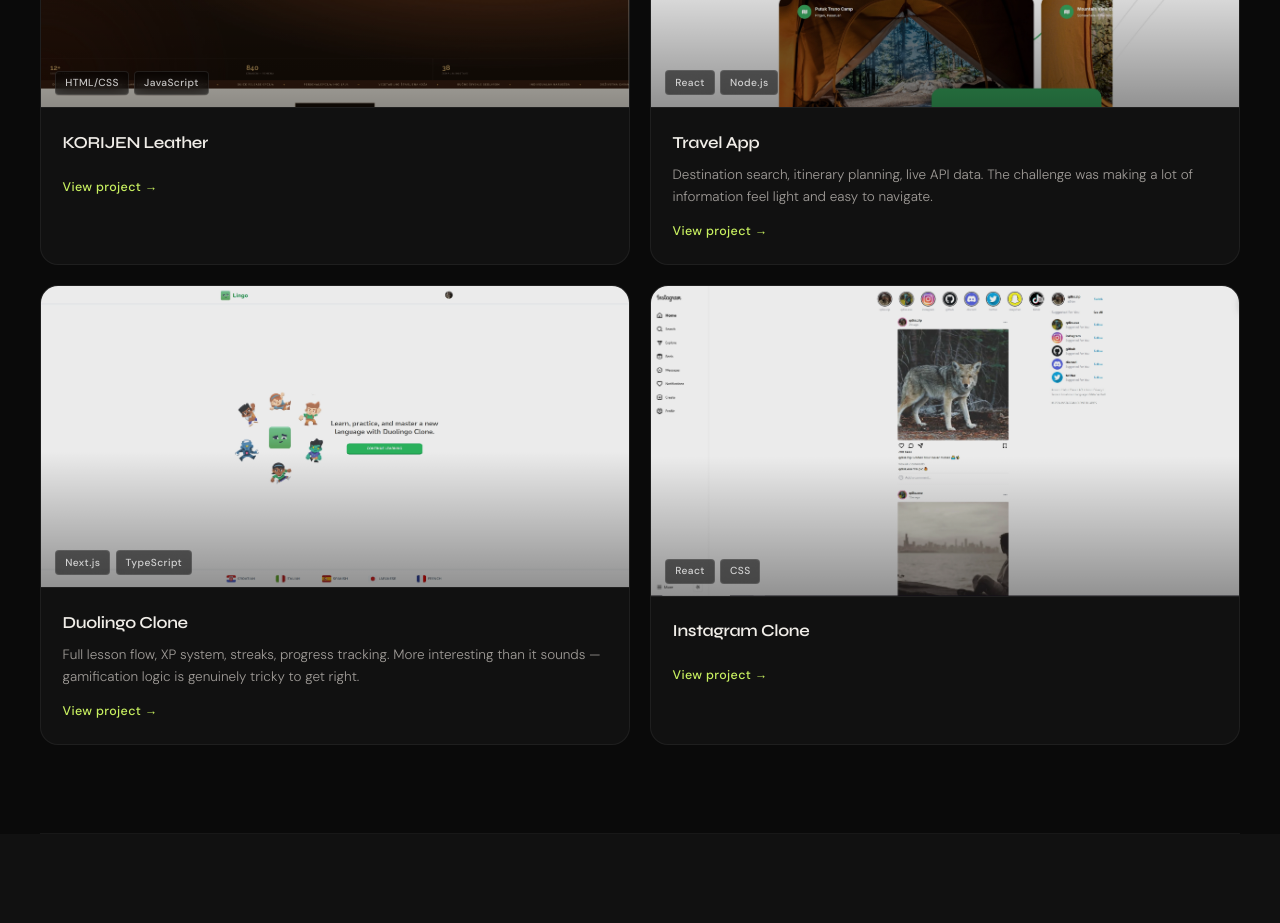
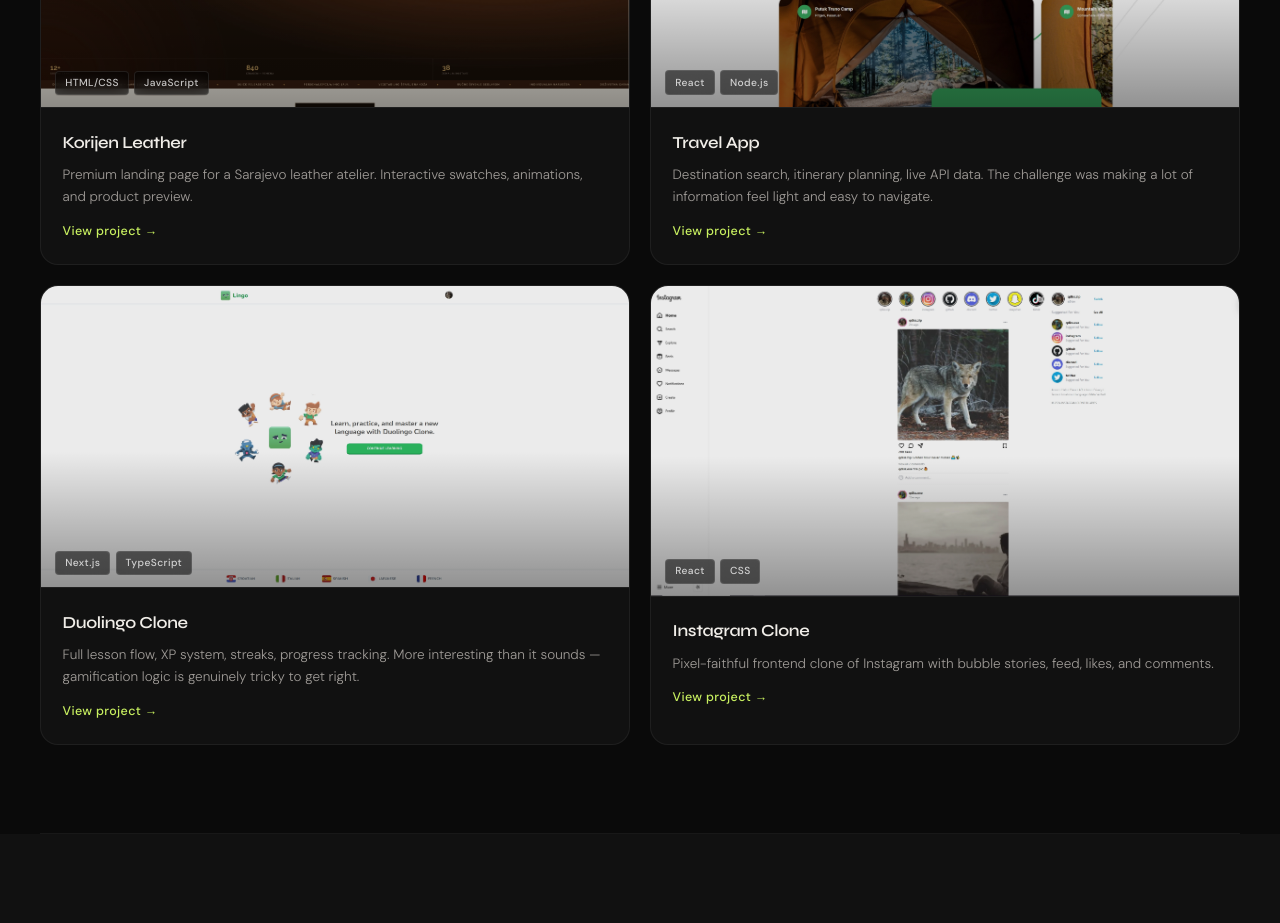
Before and after one commit to qdiss/portfolio, a React (Vite) app: page / in a window 1280 px wide. Shown: the part 3220-4143 px from the top of the page. Built offline with nearby package versions, Linux system fonts and the light colour scheme; no server answers; the database is empty; a web font is replaced by a local one.

Commit message:
update language with desc for korijen and instagram clone

```diff
--- a/src/i18n/bs.js
+++ b/src/i18n/bs.js
@@ -68,9 +68,12 @@
   p4_title: "Duolingo Klon",
   p4_desc:
     "Potpuni tok lekcija, XP sistem, streaks, praćenje napretka. Gamifikacijska logika je zaista zahtjevna.",
-  p5_title: "KORIJEN Leather",
+  p5_title: "Korijen Leather",
+  p5_desc:
+    "Premium landing stranica za sarajevski atelje za kožu. Interaktivni swatchevi, animacije i pregled proizvoda.",
   p6_title: "Instagram Klon",
-
+  p6_desc:
+    "Pixel-vjerni frontend klon Instagrama s bubble stories, feedom, lajkovima i komentarima.",
   p1_problem:
     "Pacijenti su morali zvati da zakažu termin — postojeći sistemi su bili nezgrapni i loši na mobilnom.",
   p1_solution:
--- a/src/i18n/de.js
+++ b/src/i18n/de.js
@@ -66,9 +66,12 @@
   p4_title: "Duolingo-Klon",
   p4_desc:
     "Vollständiger Lernfluss, XP-System, Streaks, Fortschrittsverfolgung.",
-  p5_title: "KORIJEN Leather",
+  p5_title: "Korijen Leather",
+  p5_desc:
+    "Premium-Landingpage für ein sarajevisches Lederatelier. Interaktive Swatches, Animationen und Produktvorschau.",
   p6_title: "Instagram-Klon",
-
+  p6_desc:
+    "Pixelgetreuer Frontend-Klon von Instagram mit Bubble-Stories, Feed, Likes und Kommentaren.",
   p1_problem:
     "Patienten mussten telefonisch Termine buchen — bestehende Systeme waren umständlich und auf Mobilgeräten kaum nutzbar.",
   p1_solution:
--- a/src/i18n/en.js
+++ b/src/i18n/en.js
@@ -69,9 +69,12 @@
   p4_title: "Duolingo Clone",
   p4_desc:
     "Full lesson flow, XP system, streaks, progress tracking. More interesting than it sounds — gamification logic is genuinely tricky to get right.",
-  p5_title: "KORIJEN Leather",
+  p5_title: "Korijen Leather",
+  p5_desc:
+    "Premium landing page for a Sarajevo leather atelier. Interactive swatches, animations, and product preview.",
   p6_title: "Instagram Clone",
-
+  p6_desc:
+    "Pixel-faithful frontend clone of Instagram with bubble stories, feed, likes, and comments.",
   p1_problem:
     "Patients struggled to book medical appointments online — existing systems were clunky and didn't work well on mobile.",
   p1_solution:
--- a/src/i18n/fr.js
+++ b/src/i18n/fr.js
@@ -67,9 +67,12 @@
     "Recherche de destinations, planification d'itinéraires, données API en direct.",
   p4_title: "Clone Duolingo",
   p4_desc: "Flux de cours complet, système XP, séries, suivi des progrès.",
-  p5_title: "KORIJEN Leather",
+  p5_title: "Korijen Leather",
+  p5_desc:
+    "Landing page premium pour un atelier de cuir de Sarajevo. Swatches interactifs, animations et aperçu du produit.",
   p6_title: "Clone Instagram",
-
+  p6_desc:
+    "Clone frontend fidèle au pixel d'Instagram avec bulles de stories, feed, likes et commentaires.",
   p1_problem:
     "Les patients devaient appeler pour prendre rendez-vous — les systèmes existants étaient peu pratiques et mal adaptés au mobile.",
   p1_solution:
--- a/src/i18n/nl.js
+++ b/src/i18n/nl.js
@@ -64,9 +64,12 @@
   p3_desc: "Bestemmingszoekopdracht, reisplanning, live API-data.",
   p4_title: "Duolingo Kloon",
   p4_desc: "Volledig lesflow, XP-systeem, streaks, voortgangsregistratie.",
-  p5_title: "KORIJEN Leather",
+  p5_title: "Korijen Leather",
+  p5_desc:
+    "Premium landingspagina voor een Sarajevo leather atelier. Interactieve swatches, animaties en product preview.",
   p6_title: "Instagram-kloon",
-
+  p6_desc:
+    "Pixel-faithful frontend-kloon van Instagram met bubble stories, feed, likes en comments.",
   p1_problem:
     "Patiënten moesten bellen om afspraken te maken — bestaande systemen waren onhandig en werkten slecht op mobiel.",
   p1_solution:
--- a/src/i18n/sv.js
+++ b/src/i18n/sv.js
@@ -64,9 +64,12 @@
   p3_desc: "Destinationssökning, reseplaning, live API-data.",
   p4_title: "Duolingo-klon",
   p4_desc: "Fullt lektionsflöde, XP-system, streakar, framstegsspårning.",
-  p5_title: "KORIJEN Leather",
+  p5_title: "Korijen Leather",
+  p5_desc:
+    "Premium landningssida för ett Sarajevo leather atelier. Interaktiva swatches, animationer och produkt preview.",
   p6_title: "Instagram-klon",
-
+  p6_desc:
+    "Pixel-faithful frontend-klon av Instagram med bubble stories, feed, likes och comments.",
   p1_problem:
     "Patienter var tvungna att ringa för att boka tider — befintliga system var klumpiga och fungerade dåligt på mobil.",
   p1_solution:
--- a/src/pages/ProjectDetailPage.jsx
+++ b/src/pages/ProjectDetailPage.jsx
@@ -42,7 +42,7 @@
     results: ["p2_r1", "p2_r2", "p2_r3", "p2_r4"],
   },
   korijen: {
-    title: "KORIJEN Leather",
+    title: "Korijen Leather",
     emoji: "⌚",
     tags: ["HTML/CSS", "JavaScript", "Landing Page"],
     liveUrl: "https://korijen-landing-page.vercel.app/",
--- a/src/pages/ProjectsListingPage.jsx
+++ b/src/pages/ProjectsListingPage.jsx
@@ -30,7 +30,7 @@
   },
   {
     slug: "korijen",
-    title: "KORIJEN Leather",
+    title: "Korijen Leather",
     emoji: "⌚",
     tags: ["HTML/CSS", "JavaScript", "Landing Page"],
     excerptKey: "p5_desc",
```
